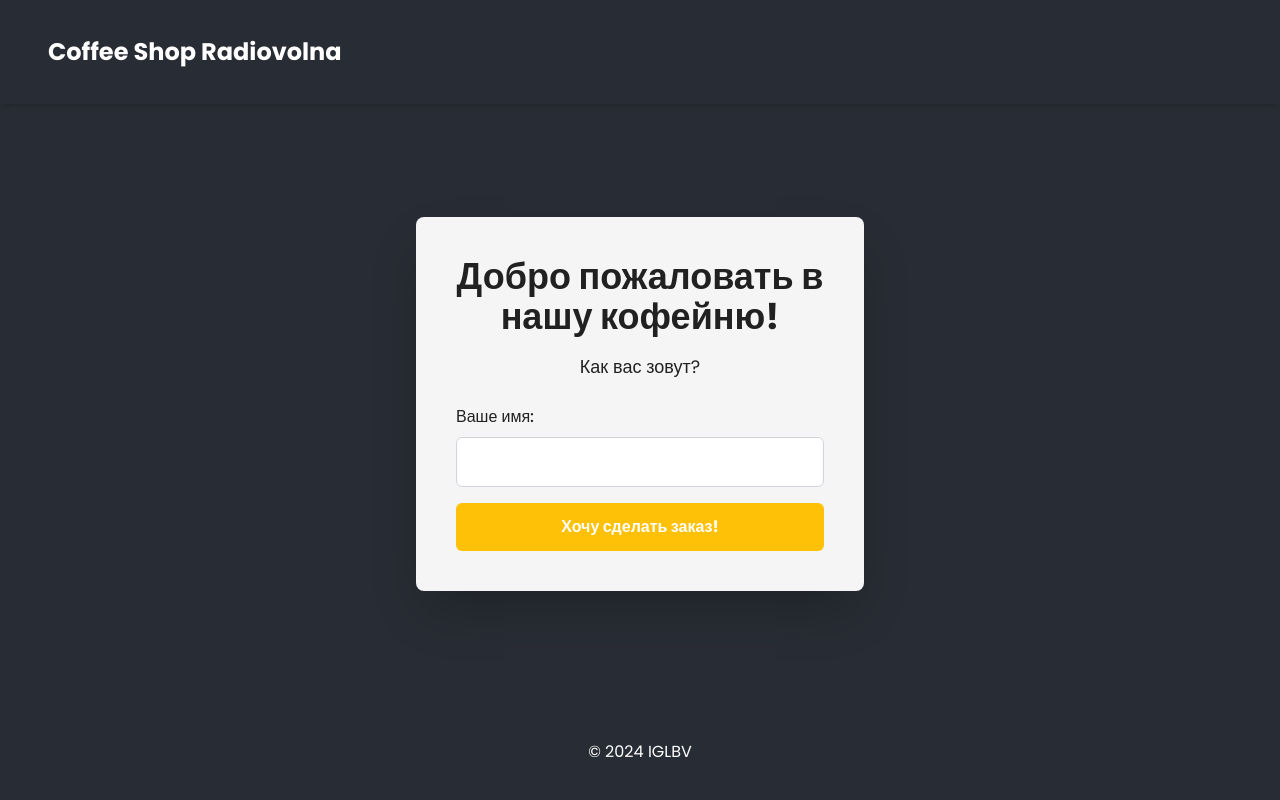
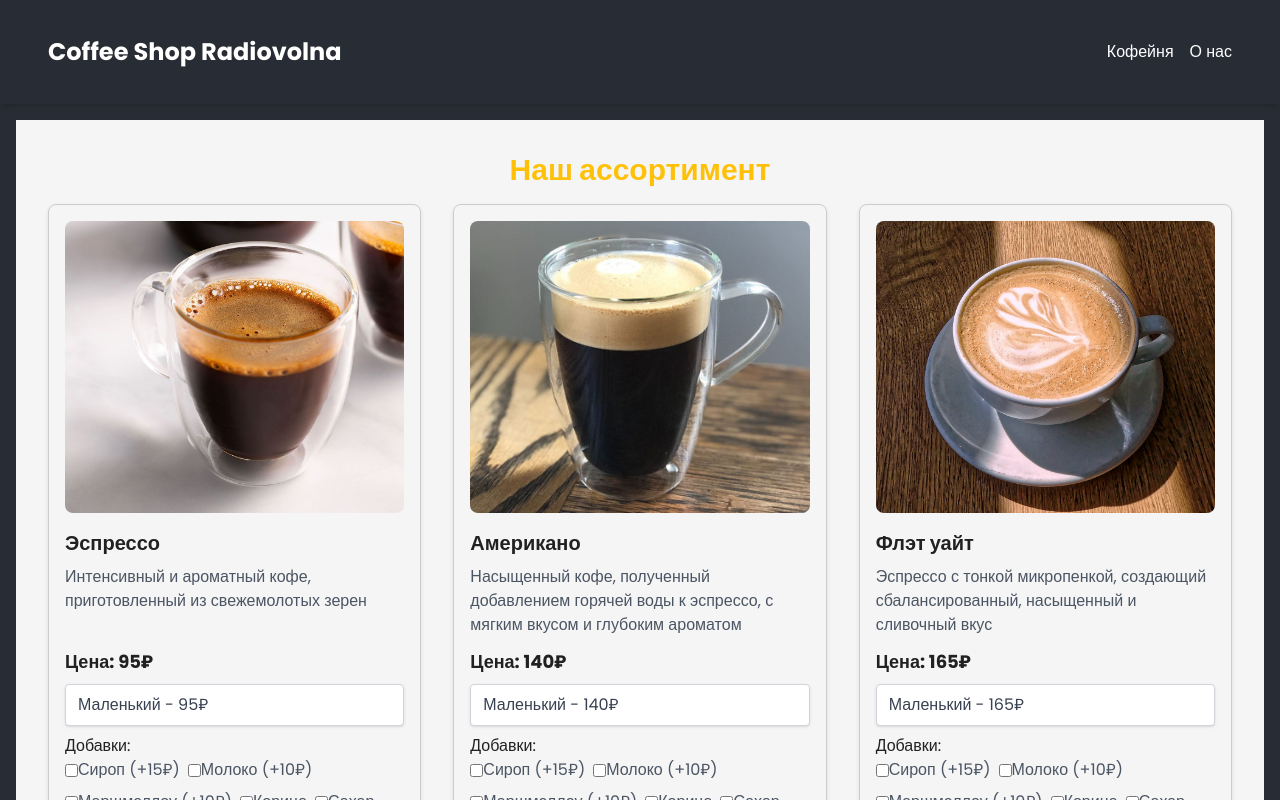
Before and after one commit to iglbv/Coffee-web, a React (Vite) app: page / in a window 1280 px wide. Shown: the top 800 px of the page. Built offline with nearby package versions, Linux system fonts and the light colour scheme.

Commit message:
delete GreetingForm

```diff
--- a/src/App.tsx
+++ b/src/App.tsx
@@ -1,6 +1,5 @@
 import React, { useState } from 'react';
-import { BrowserRouter, Routes, Route, Navigate } from 'react-router-dom';
-import GreetingForm from './components/GreetingForm';
+import { BrowserRouter, Routes, Route } from 'react-router-dom';
 import CoffeeShop from './components/CoffeeShop/CoffeeShop';
 import AboutUs from './components/AboutUs';
 import Header from './components/Header';
@@ -10,59 +9,17 @@ import Contacts from './components/Contacts';
 import Feedback from './components/Feedback';
 
 const App: React.FC = () => {
-  const [name, setName] = useState('');
-
-  const handleSubmit = (values: { name: string }) => {
-    setName(values.name);
-    localStorage.setItem('userName', values.name);
-  };
-
   return (
     <BrowserRouter>
       <div className="min-h-screen bg-cream flex flex-col">
         <Header />
         <main className="flex-grow p-4">
           <Routes>
-            <Route
-              path="/"
-              element={localStorage.getItem('userName') ? (
-                <Navigate to="/coffee-shop" replace />
-              ) : (
-                <GreetingForm handleSubmit={handleSubmit} />
-              )}
-            />
-            <Route
-              path="/coffee-shop"
-              element={localStorage.getItem('userName') ? (
-                <CoffeeShop />
-              ) : (
-                <Navigate to="/" replace />
-              )}
-            />
-            <Route
-              path="/about-us"
-              element={localStorage.getItem('userName') ? (
-                <AboutUs />
-              ) : (
-                <Navigate to="/" replace />
-              )}
-            />
-            <Route
-              path="/about-us/contacts"
-              element={localStorage.getItem('userName') ? (
-                <Contacts />
-              ) : (
-                <Navigate to="/" replace />
-              )}
-            />
-            <Route
-              path="/about-us/feedback"
-              element={localStorage.getItem('userName') ? (
-                <Feedback />
-              ) : (
-                <Navigate to="/" replace />
-              )}
-            />
+            <Route path="/" element={<CoffeeShop />} />
+            <Route path="/coffee-shop" element={<CoffeeShop />} />
+            <Route path="/about-us" element={<AboutUs />} />
+            <Route path="/about-us/contacts" element={<Contacts />} />
+            <Route path="/about-us/feedback" element={<Feedback />} />
             <Route path="*" element={<NotFound />} />
           </Routes>
         </main>
--- a/src/components/CoffeeShop/CoffeeShop.tsx
+++ b/src/components/CoffeeShop/CoffeeShop.tsx
@@ -9,15 +9,15 @@ const CoffeeShop: React.FC = () => {
   const navigate = useNavigate();
 
   useEffect(() => {
-    localStorage.setItem('cart', JSON.stringify(cart));
-  }, [cart]);
-
-  useEffect(() => {
     const storedCart = localStorage.getItem('cart');
     if (storedCart) {
       setCart(JSON.parse(storedCart));
     }
   }, []);
+
+  const saveCartToLocalStorage = () => {
+    localStorage.setItem('cart', JSON.stringify(cart));
+  };
 
   const addToCart = (coffee: Coffee, size: string, selectedToppings: Topping[]) => {
     const existingItem = cart.find(
@@ -67,6 +67,10 @@ const CoffeeShop: React.FC = () => {
     navigate('/');
   };
 
+  useEffect(() => {
+    saveCartToLocalStorage();
+  }, [cart]);
+
   return (
     <div className="container mx-auto px-4 bg-secondary text-text">
       <h1 className="text-3xl font-bold text-accent mb-4 text-center">
--- a/src/components/Feedback.tsx
+++ b/src/components/Feedback.tsx
@@ -8,13 +8,11 @@ const Feedback: React.FC = () => {
     const handleSubmit = (e: FormEvent<HTMLFormElement>) => {
         e.preventDefault();
 
-        const username = localStorage.getItem('userName');
 
-        if (username && feedback.trim() !== '') {
+        if (feedback.trim() !== '') {
             setReviews([
                 ...reviews,
                 {
-                    username: username,
                     text: feedback,
                 },
             ]);
@@ -62,7 +60,7 @@ const Feedback: React.FC = () => {
                                 className="w-10 h-10 rounded-full"
                             />
                             <div>
-                                <strong>{review.username}:</strong> {review.text}
+                                <strong>{'Неизвестный пользователь'}:</strong> {review.text}
                                 <button
                                     className="ml-4 text-light-text hover:bg-red px-2 py-1 rounded"
                                     onClick={() => handleDeleteReview(index)}
--- a/src/components/GreetingForm.tsx
+++ /dev/null
@@ -1,67 +0,0 @@
-import React from 'react';
-import { Formik, Form, Field, ErrorMessage } from 'formik';
-import * as Yup from 'yup';
-import { useNavigate } from 'react-router-dom';
-
-interface Props {
-    handleSubmit: (values: { name: string }) => void;
-}
-
-const GreetingForm: React.FC<Props> = ({ handleSubmit }) => {
-    const navigate = useNavigate();
-
-    const handleLogin = (values: { name: string }) => {
-        handleSubmit(values);
-        localStorage.setItem('userName', values.name);
-        navigate('/coffee-shop');
-    };
-
-    return (
-        <div className="bg-secondary p-10 rounded-lg shadow-2xl mx-auto max-w-md flex flex-col items-center text-text">
-            <h1 className="text-4xl font-bold mb-4 text-center">
-                Добро пожаловать в нашу кофейню!
-            </h1>
-            <p className="text-lg mb-6 text-center">
-                Как вас зовут?
-            </p>
-
-            <Formik
-                initialValues={{ name: '' }}
-                validationSchema={Yup.object({
-                    name: Yup.string().required('Введите ваше имя!'),
-                })}
-                onSubmit={handleLogin}
-            >
-                {({ isSubmitting }) => (
-                    <Form className="flex flex-col w-full">
-                        <div className="flex flex-col w-full mb-4">
-                            <label htmlFor="name" className=" mb-2 font-medium">
-                                Ваше имя:
-                            </label>
-                            <Field
-                                type="text"
-                                id="name"
-                                name="name"
-                                className="px-4 py-3 rounded-md border border-gray-300 focus:outline-none focus:border-coffee text-gray-800 focus:ring-2 focus:ring-coffee focus:ring-opacity-50"
-                            />
-                            <ErrorMessage
-                                name="name"
-                                component="div"
-                                className="text-red text-sm mt-1"
-                            />
-                        </div>
-                        <button
-                            type="submit"
-                            className="bg-accent text-light-text px-6 py-3 rounded-md font-bold hover:bg-primary hover:text-light-text focus:outline-none focus:ring-2 focus:ring-accent disabled:opacity-50 transition duration-300 ease-in-out"
-                            disabled={isSubmitting}
-                        >
-                            Хочу сделать заказ!
-                        </button>
-                    </Form>
-                )}
-            </Formik>
-        </div >
-    );
-};
-
-export default GreetingForm;
--- a/src/components/Header.tsx
+++ b/src/components/Header.tsx
@@ -2,13 +2,6 @@ import React from 'react';
 import { Link } from 'react-router-dom';
 
 const Header: React.FC = () => {
-    const userName = localStorage.getItem('userName');
-
-    const handleLogout = () => {
-        localStorage.removeItem('userName');
-        window.location.reload();
-    };
-
     return (
         <header className="bg-primary text-light-text py-1 px-4 shadow-md">
             <div className="container mx-auto flex justify-between items-center">
@@ -16,9 +9,6 @@ const Header: React.FC = () => {
                     <h1 className="text-2xl font-bold">Coffee Shop Radiovolna</h1>
                 </Link>
                 <nav className="flex items-center space-x-4">
-                    {userName ? (
-                        <>
-                            <p className="text-lg">Привет, {userName}!</p>
                     <Link to="/coffee-shop"
                         className="text-gold hover:underline hover:text-accent">
                         Кофейня
@@ -27,14 +17,6 @@ const Header: React.FC = () => {
                         className="text-gold hover:underline hover:text-accent">
                         О нас
                     </Link>
-                            <Link to="/" onClick={handleLogout}
-                                className="text-gold hover:underline hover:text-accent">
-                                Выйти
-                            </Link>
-                        </>
-                    ) : (
-                        <></>
-                    )}
                 </nav>
             </div>
         </header>
--- /dev/null
+++ b/src/models/db.json
@@ -0,0 +1,3 @@
+{
+    "users": []
+}
```
Also changed, not shown: package.json (+8 -0 lines), 1 other file (tests, documents, lock files or other folders). Lines whose indentation alone changed are shown as unchanged.
